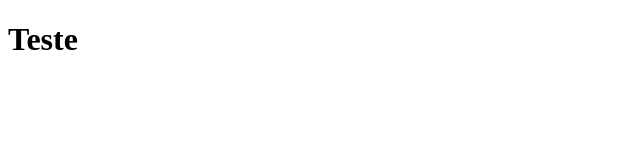
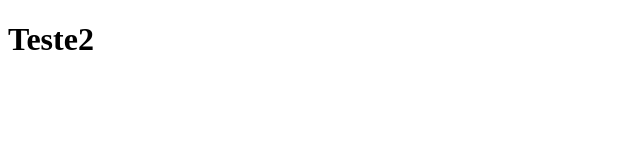
Before and after one commit to cezarmolinar/clone-tabnews, a Next.js app: page / in a window 1280 px wide. Shown: the top 160 px of the page, without its empty margins (0-640 px from the left). Built offline with nearby package versions, Linux system fonts and the light colour scheme.

Commit message:
Added the definition of project dependences

```diff
--- a/pages/index.js
+++ b/pages/index.js
@@ -1,5 +1,5 @@
 function Home() {
-  return <h1>Teste</h1>
+  return <h1>Teste2</h1>
 }
 
 export default Home;
```
Also changed, not shown: package.json (+9 -1 lines).
